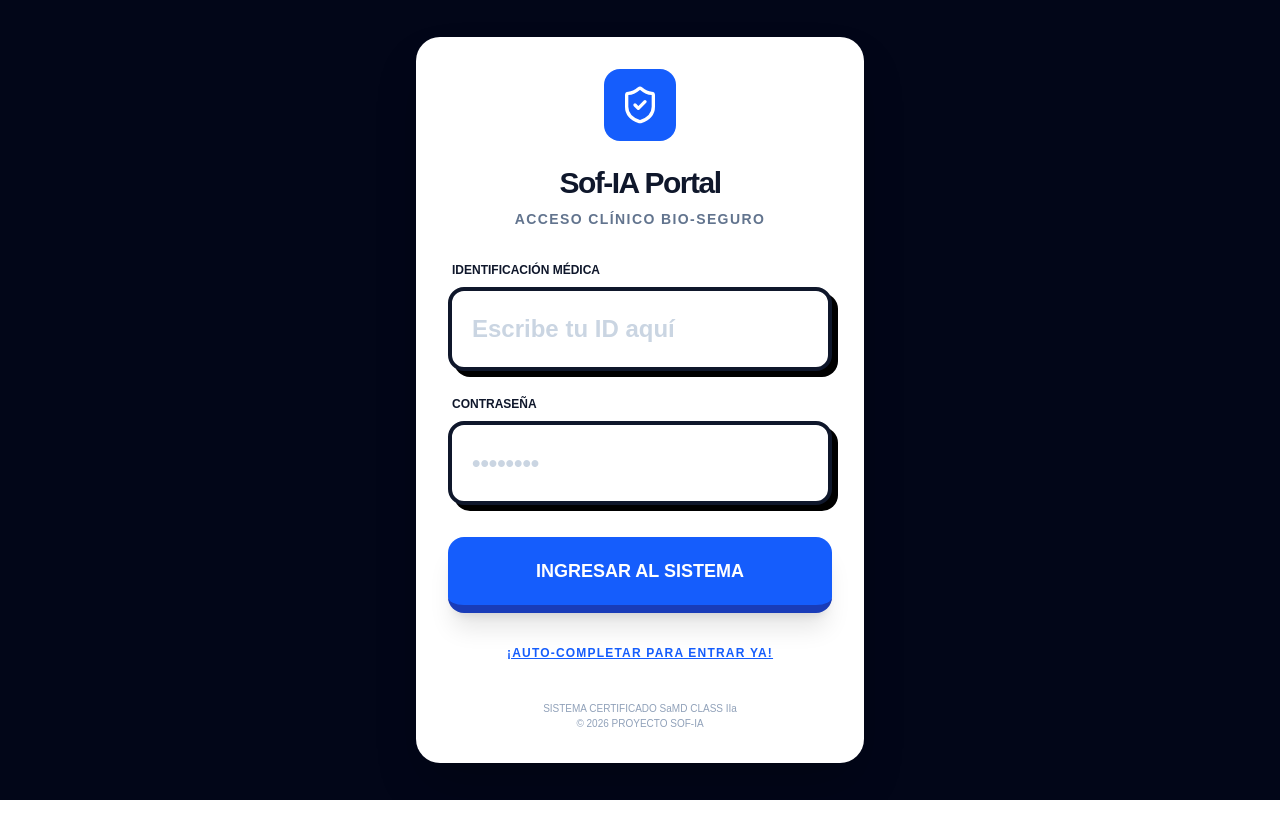
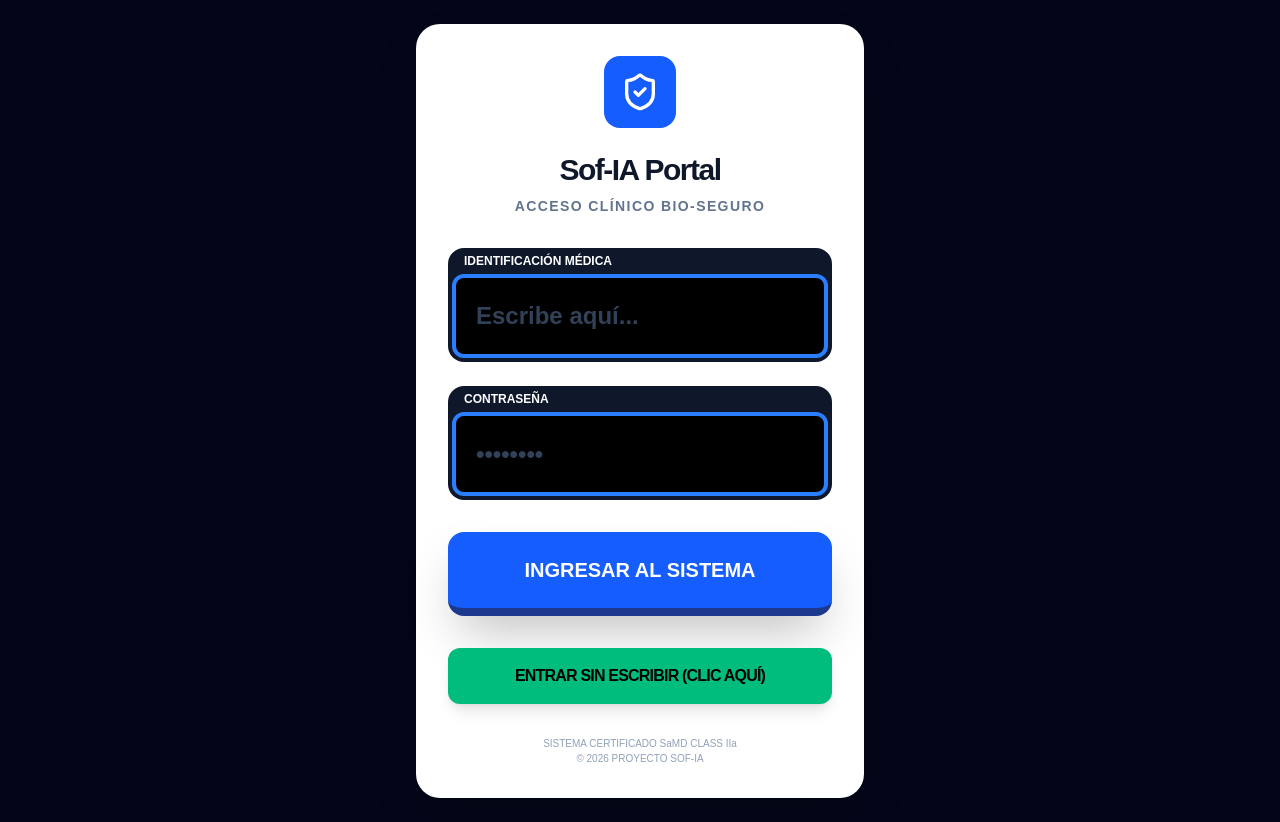
Before and after one commit to miguel1098703887-lgtm/sof-ia-dashboard, a Next.js app: page /sof-ia-dashboard/ in a window 1280 px wide. Before the commit the page ends 800 px from the top, so only its background shows below. Built offline with nearby package versions, Linux system fonts and the light colour scheme.

Commit message:
Extreme contrast: dark mode inputs with white text to solve visibility issue

```diff
--- a/app/page.tsx
+++ b/app/page.tsx
@@ -125,24 +125,24 @@ export default function SofIAApp() {
           <p className="text-center text-slate-500 text-sm mb-8 uppercase font-bold tracking-widest">Acceso Clínico Bio-Seguro</p>
 
           <div className="space-y-6">
-            <div>
-              <label className="text-[12px] font-black text-slate-900 uppercase ml-1 block mb-2">Identificación Médica</label>
+            <div className="bg-slate-900 p-1 rounded-2xl">
+              <label className="text-[12px] font-black text-white uppercase ml-3 block mb-1">Identificación Médica</label>
               <input
                 type="text"
-                placeholder="Escribe tu ID aquí"
-                className="w-full p-5 bg-white border-4 border-slate-900 rounded-2xl outline-none focus:ring-4 focus:ring-blue-600 transition-all font-black text-[24px] text-slate-900 block placeholder:text-slate-300 shadow-[6px_6px_0px_#000000]"
-                style={{ color: '#000000', opacity: 1, visibility: 'visible' }}
+                placeholder="Escribe aquí..."
+                className="w-full p-5 bg-black border-4 border-blue-500 rounded-xl outline-none focus:ring-4 focus:ring-white transition-all font-black text-[24px] text-white block placeholder:text-slate-700"
+                style={{ color: '#FFFFFF', backgroundColor: '#000000', caretColor: '#FFFFFF', opacity: 1 }}
                 value={loginId}
                 onChange={(e) => setLoginId(e.target.value)}
               />
             </div>
-            <div>
-              <label className="text-[12px] font-black text-slate-900 uppercase ml-1 block mb-2">Contraseña</label>
+            <div className="bg-slate-900 p-1 rounded-2xl">
+              <label className="text-[12px] font-black text-white uppercase ml-3 block mb-1">Contraseña</label>
               <input
                 type="password"
                 placeholder="••••••••"
-                className="w-full p-5 bg-white border-4 border-slate-900 rounded-2xl outline-none focus:ring-4 focus:ring-blue-600 transition-all font-black text-[24px] text-slate-900 block placeholder:text-slate-300 shadow-[6px_6px_0px_#000000]"
-                style={{ color: '#000000', opacity: 1, visibility: 'visible' }}
+                className="w-full p-5 bg-black border-4 border-blue-500 rounded-xl outline-none focus:ring-4 focus:ring-white transition-all font-black text-[24px] text-white block placeholder:text-slate-700"
+                style={{ color: '#FFFFFF', backgroundColor: '#000000', caretColor: '#FFFFFF', opacity: 1 }}
                 value={loginPass}
                 onChange={(e) => setLoginPass(e.target.value)}
               />
@@ -153,18 +153,18 @@ export default function SofIAApp() {
                   if (loginId === 'DR-JOHANA-2026' && loginPass === 'password') {
                     setIsLoggedIn(true);
                   } else {
-                    alert('Credenciales incorrectas.\n\nID: DR-JOHANA-2026\nPASS: password');
+                    alert('ERROR: ID o PASS incorrectos.\n\nPrueba con el botón de abajo si tienes dudas.');
                   }
                 }}
-                className="w-full py-5 bg-blue-600 text-white rounded-2xl font-black text-lg hover:bg-blue-700 transition-all shadow-xl active:scale-95 border-b-8 border-blue-800"
+                className="w-full py-6 bg-blue-600 text-white rounded-2xl font-black text-xl hover:bg-blue-700 transition-all shadow-2xl active:scale-95 border-b-8 border-blue-900"
               >
                 INGRESAR AL SISTEMA
               </button>
               <button
                 onClick={() => { setLoginId('DR-JOHANA-2026'); setLoginPass('password'); }}
-                className="w-full text-xs text-blue-600 font-black underline uppercase tracking-widest mt-6 py-2"
+                className="w-full py-4 bg-emerald-500 text-black font-black rounded-xl uppercase tracking-tighter mt-8 shadow-lg active:bg-emerald-600"
               >
-                ¡AUTO-COMPLETAR PARA ENTRAR YA!
+                ENTRAR SIN ESCRIBIR (CLIC AQUÍ)
               </button>
             </div>
           </div>
```
